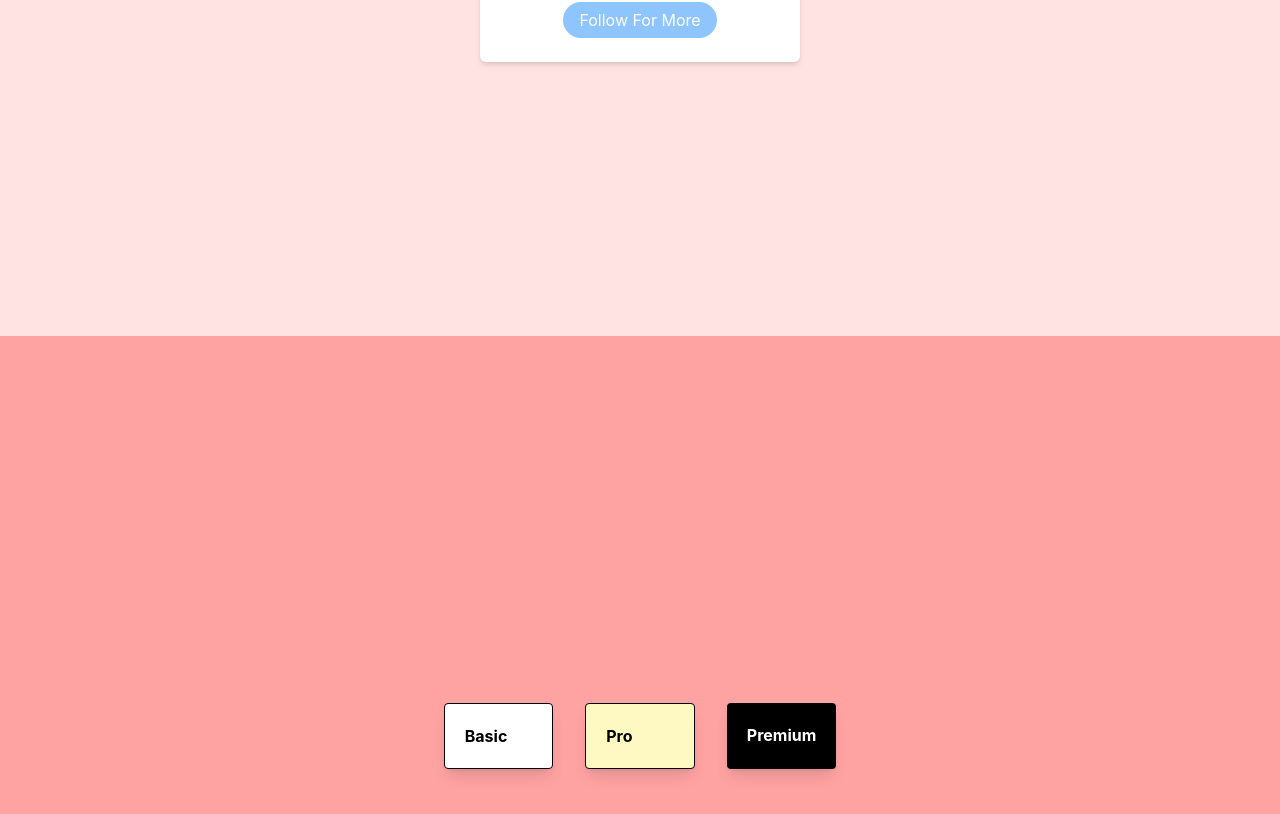
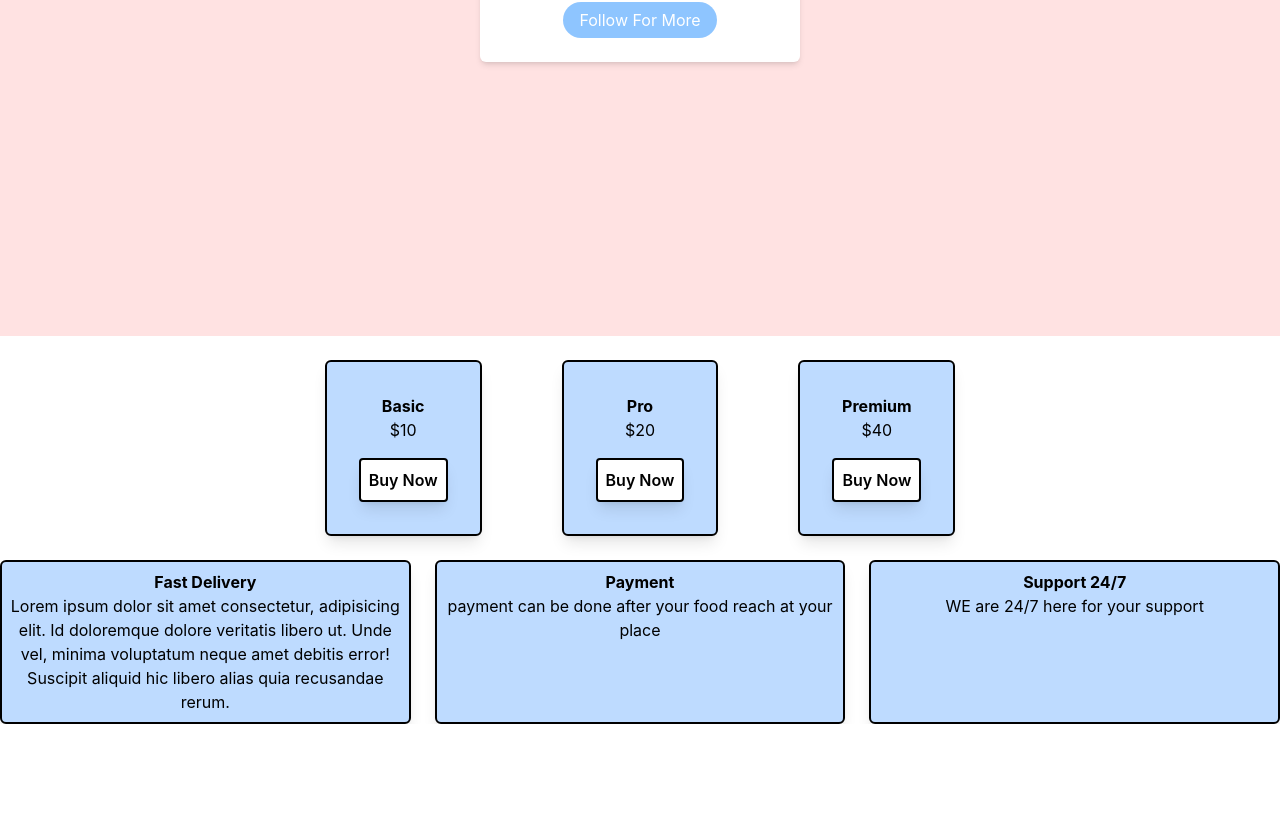
Before and after one commit to HiiamRaman/MERN-Practice, a React (Vite) app in the folder TailwindwithReact/Tailwind-practice/: page / in a window 1280 px wide. Shown: the part 524-1338 px from the top of the page. After the commit the page ends 1248 px from the top, so only its background shows below. Built offline with nearby package versions, Linux system fonts and the light colour scheme.

Commit message:
practice

```diff
--- a/TailwindwithReact/Tailwind-practice/src/App.jsx
+++ b/TailwindwithReact/Tailwind-practice/src/App.jsx
@@ -5,13 +5,15 @@ import heroImg from './assets/hero.png'
 import './App.css'
 import ProfileCard from './Components/ProfileCard'
 import Navbar from './Components/Navbar'
-import Pricing from './Components/Pricing.jsx'
+import Pricing from './Components/Pricing'
+import CardPractice from './Components/CardPractice'
 function App (){
 
     return (<div>
    <Navbar/>
    <ProfileCard/>
    <Pricing/>
+   <CardPractice/>
 
   </div>)
 
--- /dev/null
+++ b/TailwindwithReact/Tailwind-practice/src/Components/CardPractice.jsx
@@ -0,0 +1,30 @@
+import React from "react";
+
+function FeatureCard({ title, desc }) {
+  return (
+
+      <div className=" border-2  rounded-md bg-blue-200 p-2 shadow-lg ">
+        <h2 className="   font-bold">{title}</h2>
+        <p className="">
+          {desc}
+        </p>
+      </div>
+
+  );
+}
+
+function CardPractice() {
+  const desc =
+    " Lorem ipsum dolor sit amet consectetur, adipisicing elit. Id doloremque dolore veritatis libero ut. Unde vel, minima voluptatum neque amet debitis error! Suscipit aliquid hic libero alias quia recusandae rerum. ";
+     const paymentdesc = "payment can be done after your food reach at your place"
+     const support  = "WE are 24/7 here for your support  "
+  return (
+    <div className="   grid grid-cols-1 md:grid-cols-3 text-center gap-6   ">
+      <FeatureCard title="Fast Delivery" desc={desc} />
+      <FeatureCard title="Payment"  desc = {paymentdesc}/>
+      <FeatureCard title="Support 24/7" desc={support} />
+    </div>
+  );
+}
+
+export default CardPractice;
--- a/TailwindwithReact/Tailwind-practice/src/Components/Pricing.jsx
+++ b/TailwindwithReact/Tailwind-practice/src/Components/Pricing.jsx
@@ -1,21 +1,47 @@
+// import React from "react";
+
+// function Pricing() {
+//   return (
+//     <div className="min-h-screen bg-red-300 flex justify-center items-center ">
+//       <div className="  grid grid-cols-1 md:grid-cols-3 gap-8 ">
+//         <div className="font-bold p-5   bg-white shadow-lg   rounded  border border-black">
+//           <h1>Basic</h1>
+//         </div>
+//         <div className="font-bold  p-5    bg-yellow-100 shadow-lg rounded  border border-black">
+//           <h1>Pro</h1>
+//         </div>
+//         <div className="font-bold  p-5  bg-black shadow-lg rounded   text-white  border-black">
+//           <h1>Premium</h1>//
+//         </div>
+//       </div>
+//     </div>
+//   );
+// }
+
+// export default Pricing;
+
+//Rebuilding price table into resuable component and on scalable way
+
 import React from "react";
 
-function Pricing() {
+function PricingCard({ name, price }) {
   return (
-    <div className="min-h-screen bg-red-300 flex justify-center items-center ">
-      <div className="  grid grid-cols-1 md:grid-cols-3 gap-8 ">
-        <div className="font-bold p-5   bg-white shadow-lg   rounded  border border-black">
-          <h1>Basic</h1>
-        </div>
-        <div className="font-bold  p-5    bg-yellow-100 shadow-lg rounded  border border-black">
-          <h1>Pro</h1>
-        </div>
-        <div className="font-bold  p-5  bg-black shadow-lg rounded   text-white  border-black">
-          <h1>Premium</h1>
-        </div>
+    <div className=" border-2 p-8 m-6  rounded-md bg-blue-200 shadow-lg text-center ">
+      <h2 className="font-bold ">{name} </h2>
+      <p className="">{price}</p>
+      <button className="border-2 mt-4 bg-white font-semibold rounded p-2 cursor-pointer shadow-lg">Buy Now</button>
+    </div>
+  );
+}
+
+export default function Pricing() {
+  return (
+    <div className="  flex justify-center  ">
+      <div className=" flex  gap-8 ">
+        <PricingCard name="Basic" price="$10" />
+        <PricingCard name="Pro" price="$20" />
+        <PricingCard name="Premium " price="$40" />
       </div>
     </div>
   );
 }
-
-export default Pricing;
```
